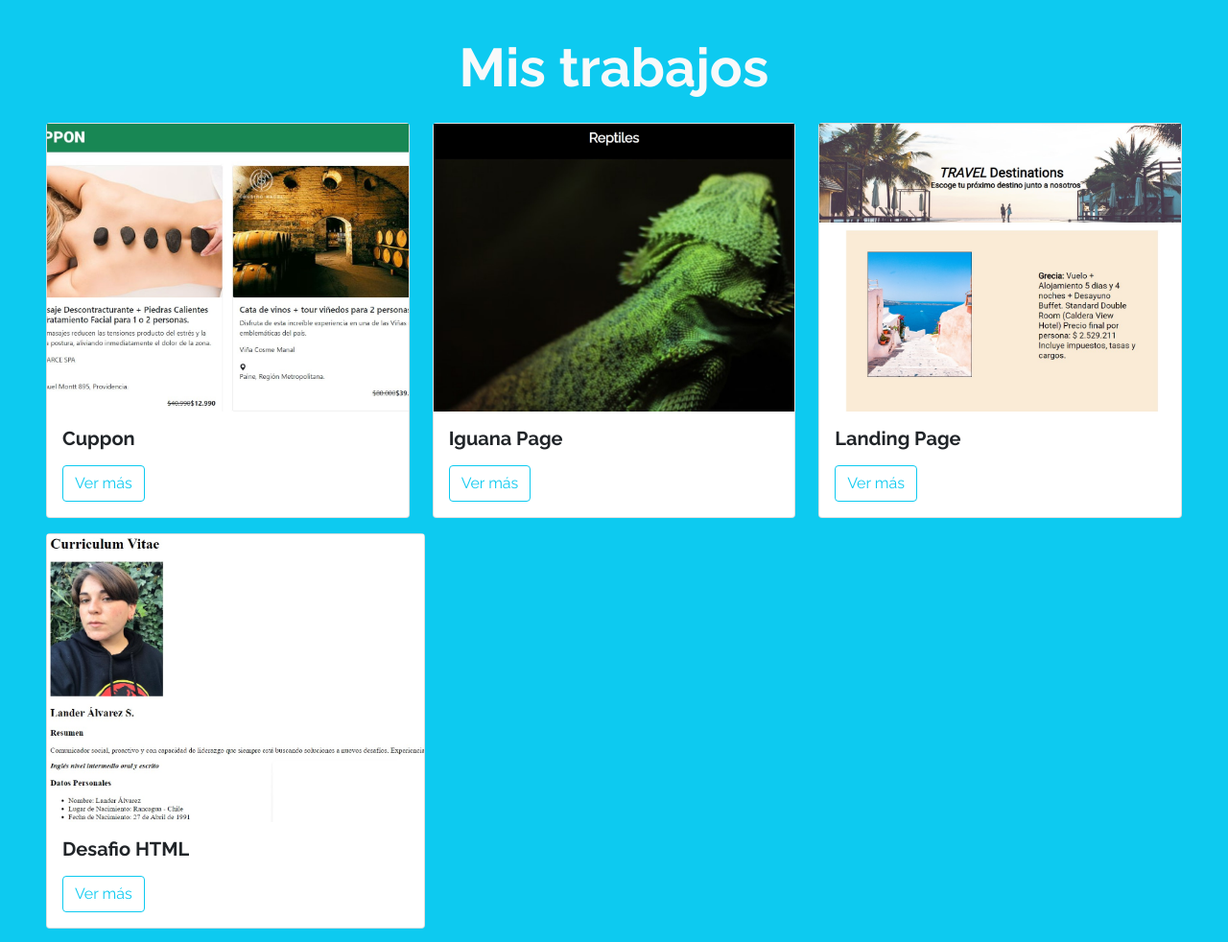
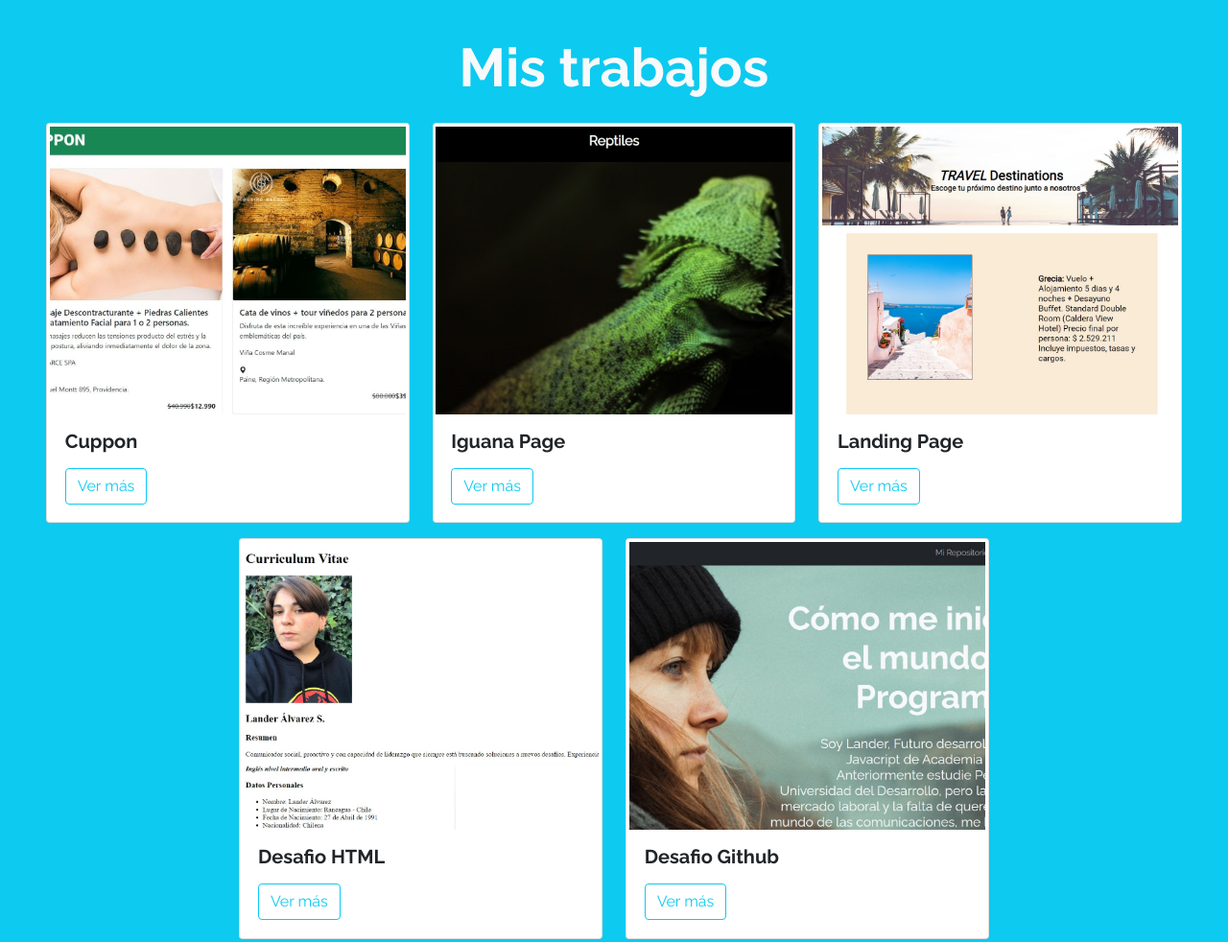
Before and after one commit to LanderA91/Portafolio, a plain HTML site: page index.html in a window 1280 px wide. Shown: the part 1820-2802 px from the top of the page at 96% size. Drawn offline with nearby package versions, Linux system fonts and the light colour scheme.

Commit message:
commit row y cards

```diff
--- a/assets/css/estilos.css
+++ b/assets/css/estilos.css
@@ -39,3 +39,17 @@ body {
   }
 
 }
+
+.card {
+  object-fit: cover;
+  max-width: 40rem;
+  transition: .2s;
+  padding: 2pt;
+}
+.card img {
+  object-fit: cover;
+}
+.card:hover {
+  transform: scale(1.1);
+  margin: 3pt;
+}
--- a/index.html
+++ b/index.html
@@ -124,9 +124,9 @@
 
     <section id="Mis-trabajos" class="my-5 p-5 bg-info">
 
-        <h2 class="display-4 fw-bold text-center text-light mb-3">Mis trabajos</h2>
+        <h2 class="display-4 fw-bold text-center text-light mb-3 ">Mis trabajos</h2>
 
-        <div class="row">
+        <div class="row d-flex justify-content-center">
             <div class="col-12 col-sm-4 py-2">
                 <div class="card">
                     <div class="image-top" style="background-image: url(assets/img/card_cuppon1.jpg)"></div>
@@ -165,7 +165,6 @@
                     </div>
                 </div>
             </div>
-        </div>
             <div class="col-12 col-sm-4 py-2">
                 <div class="card">
                     <div class="image-top" style="background-image: url(assets/img/CV\ card.jpg)"></div>
@@ -175,7 +174,6 @@
                         </p>
                         <a class="btn btn-outline-info" href="https://landera91.github.io/Desafio-1/" role="button">Ver más</a>
                         </button>
-                </div>
                     </div>
                 </div>
             </div>
@@ -191,6 +189,11 @@
                     </div>
                 </div>
             </div>
+        </div>
+
+    </div>
+
+
 </div>
 
     </section>
```
Lines whose indentation alone changed are shown as unchanged.
